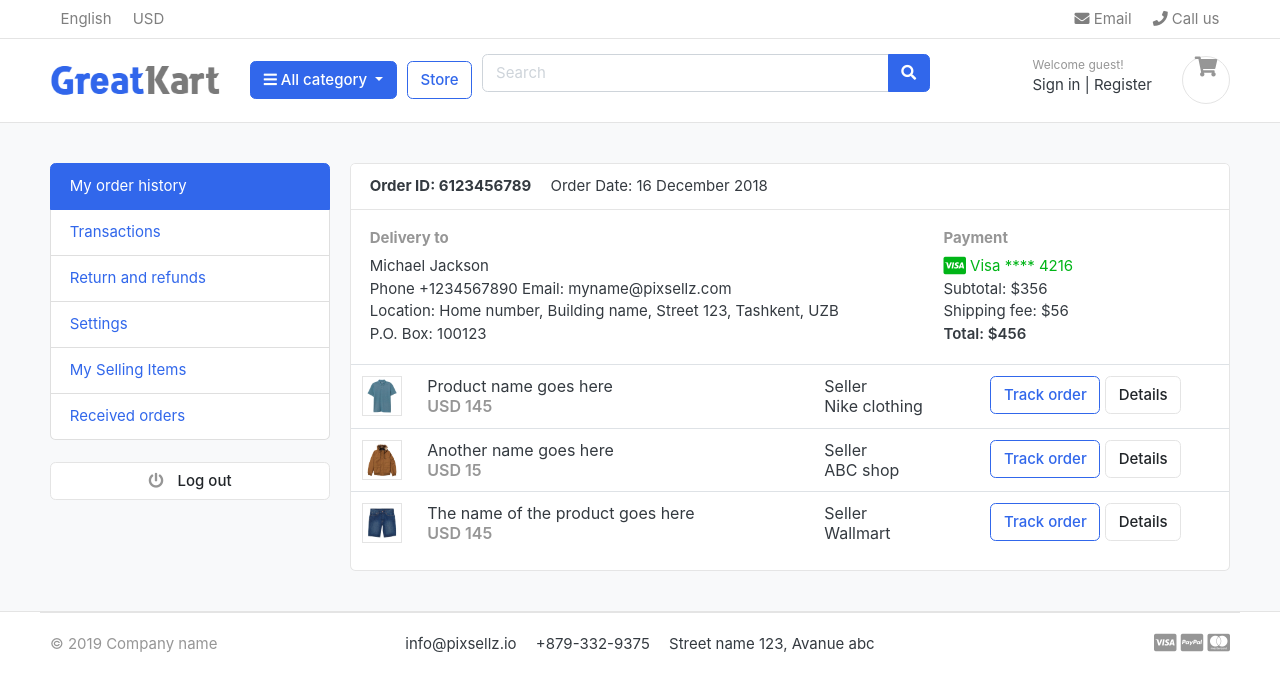
After one commit to mohamed-mashaly1403/greatCart-django-python, a Django app: template Cart/templates/accounts/dashboard.html in a window 1280 px wide. The commit adds this page. Shown: the top 692 px of the page. Run offline with Django 3.2, Linux system fonts and the light colour scheme; the template is opened without the code that fills it, so the values that code supplies are empty; some libraries are stand-ins or nearby versions; some web fonts are replaced.

Commit message:
25-11-2021

```diff
--- a/Cart/Cart/settings.py
+++ b/Cart/Cart/settings.py
@@ -142,5 +142,5 @@ MESSAGE_TAGS = {
 EMAIL_HOST = 'smtp.gmail.com'
 EMAIL_PORT =587
 EMAIL_HOST_USER = 'bedaya.td@gmail.com'
-EMAIL_HOST_PASSWORD = '14031981@Moh'
+EMAIL_HOST_PASSWORD = 'ybaertjismgakzxm'
 EMAIL_USE_TLS = True
--- /dev/null
+++ b/Cart/templates/accounts/dashboard.html
@@ -0,0 +1,98 @@
+{% extends 'base.html' %}
+{% block content %}
+
+<!-- ========================= SECTION CONTENT ========================= -->
+<section class="section-conten padding-y bg">
+{% include 'includes/alerts.html' %}
+
+<div class="container">
+	<div class="row">
+	<aside class="col-md-3">
+		<!--   SIDEBAR   -->
+		<ul class="list-group">
+			<a class="list-group-item active" href="#"> My order history </a>
+			<a class="list-group-item" href="#"> Transactions </a>
+			<a class="list-group-item" href="#"> Return and refunds </a>
+			<a class="list-group-item" href="#">Settings </a>
+			<a class="list-group-item" href="#"> My Selling Items </a>
+			<a class="list-group-item" href="#"> Received orders </a>
+		</ul>
+		<br>
+		<a class="btn btn-light btn-block" href="{% url 'logout'%}"> <i class="fa fa-power-off"></i> <span class="text">Log out</span> </a>
+		<!--   SIDEBAR .//END   -->
+	</aside>
+	<main class="col-md-9">
+		<article class="card">
+		<header class="card-header">
+			<strong class="d-inline-block mr-3">Order ID: 6123456789</strong>
+			<span>Order Date: 16 December 2018</span>
+		</header>
+		<div class="card-body">
+			<div class="row">
+				<div class="col-md-8">
+					<h6 class="text-muted">Delivery to</h6>
+					<p>Michael Jackson <br>
+					Phone +1234567890 Email: myname@pixsellz.com <br>
+			    	Location: Home number, Building name, Street 123,  Tashkent, UZB <br>
+			    	P.O. Box: 100123
+			 		</p>
+				</div>
+				<div class="col-md-4">
+					<h6 class="text-muted">Payment</h6>
+					<span class="text-success">
+						<i class="fab fa-lg fa-cc-visa"></i>
+					    Visa  **** 4216
+					</span>
+					<p>Subtotal: $356 <br>
+					 Shipping fee:  $56 <br>
+					 <span class="b">Total:  $456 </span>
+					</p>
+				</div>
+			</div> <!-- row.// -->
+		</div> <!-- card-body .// -->
+		<div class="table-responsive">
+		<table class="table table-hover">
+			<tr>
+				<td width="65">
+					<img src="../images/items/1.jpg" class="img-xs border">
+				</td>
+				<td>
+					<p class="title mb-0">Product name goes here </p>
+					<var class="price text-muted">USD 145</var>
+				</td>
+				<td> Seller <br> Nike clothing </td>
+				<td width="250"> <a href="#" class="btn btn-outline-primary">Track order</a> <a href="#" class="btn btn-light"> Details </a> </td>
+			</tr>
+			<tr>
+				<td>
+					<img src="../images/items/2.jpg" class="img-xs border">
+				</td>
+				<td>
+					<p class="title mb-0">Another name goes here </p>
+					<var class="price text-muted">USD 15</var>
+				</td>
+				<td> Seller <br> ABC shop </td>
+				<td> <a href="#" class="btn btn-outline-primary">Track order</a> <a href="#" class="btn btn-light"> Details </a> </td>
+			</tr>
+			<tr>
+				<td>
+					<img src="../images/items/3.jpg" class="img-xs border">
+				</td>
+				<td>
+					<p class="title mb-0">The name of the product  goes here </p>
+					<var class="price text-muted">USD 145</var>
+				</td>
+				<td> Seller <br> Wallmart </td>
+				<td> <a href="#" class="btn btn-outline-primary">Track order</a> <a href="#" class="btn btn-light"> Details </a> </td>
+			</tr>
+		</table>
+		</div> <!-- table-responsive .end// -->
+		</article> <!-- order-group.// -->
+	</main>
+</div> <!-- row.// -->
+</div>
+
+
+</section>
+<!-- ========================= SECTION CONTENT END// ========================= -->
+{% endblock %}
--- a/Cart/templates/accounts/emailActivation.html
+++ b/Cart/templates/accounts/emailActivation.html
@@ -1,6 +1,6 @@
 {% autoescape off%}
 Hi {{user.first_name}}
 please activate your account by the link below
-http://{{current_site}}{% url 'activate' uidb64=uid,token=token%}
+http://{{current_site}}{% url 'activate' uidb64=uid token=token %}
 if not you go to hill
 {% endautoescape %}
--- a/Cart/templates/includes/nav.html
+++ b/Cart/templates/includes/nav.html
@@ -1,5 +1,4 @@
 {% load static %}
-<!--{% include 'includes/alerts.html'%}-->
 <header class="section-header">
 <nav class="navbar p-md-0 navbar-expand-sm navbar-light border-bottom">
 <div class="container">
@@ -66,7 +65,7 @@
 					<div class="widget-header">
 						<small class="title text-muted">Welcome {{user.first_name}}</small>
 						<div>
-							<a href="#">Dashboard</a> <span class="dark-transp"> | </span>
+							<a href="{%url 'dashboard'%}">Dashboard</a> <span class="dark-transp"> | </span>
 							<a href="{% url 'logout'%}"> logout</a>
 						</div>
 					</div>
```
Also changed, not shown: Cart/accounts/urls.py (+6 -3 lines), Cart/accounts/views.py (+23 -4 lines), Cart/templates/accounts/login.html (+10 -0 lines), Cart/templates/accounts/logout.html (deleted).
